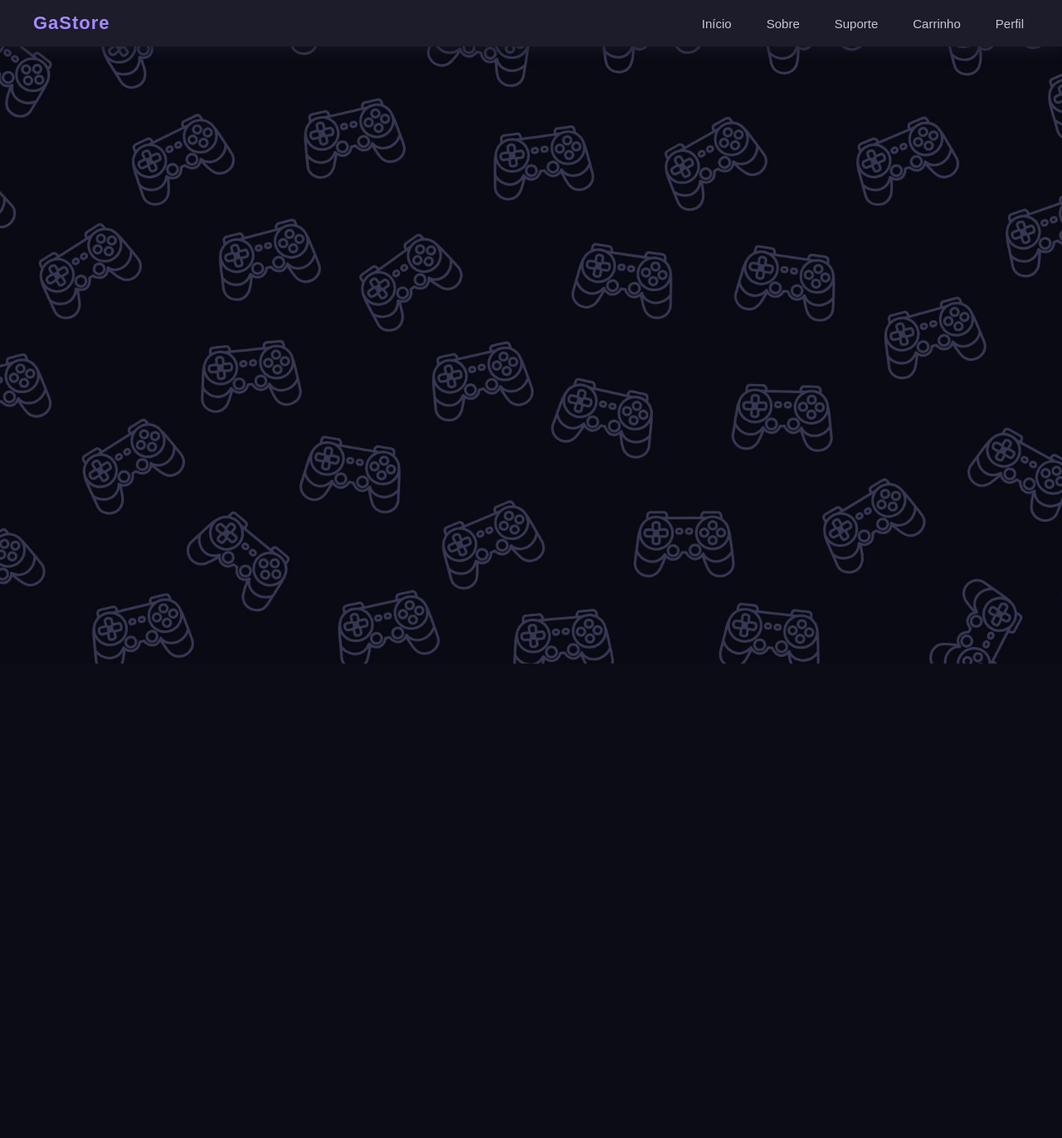
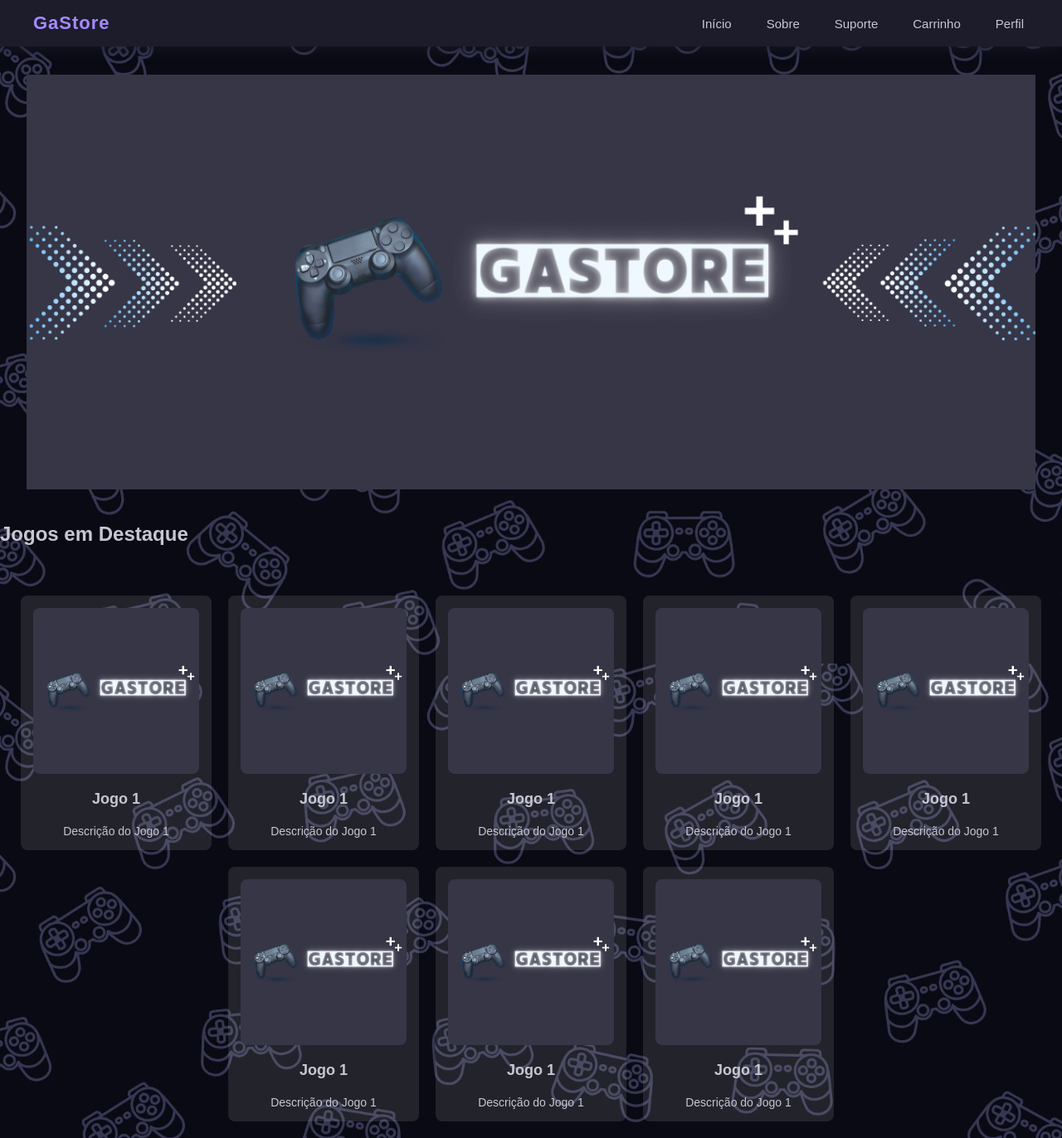
Before and after one commit to ArthurDP-03/GaStore, a PHP site: page /templates/inicio.html in a window 1280 px wide. Shown: the whole page at 83% size. Before the commit the page ends 800 px from the top, so only its background shows below. Run offline with PHP 8.4, Linux system fonts and the light colour scheme.

Commit message:
Página inicio arquiterura de desing

```diff
--- a/noStatic/menu.js
+++ b/noStatic/menu.js
@@ -27,8 +27,10 @@ document.addEventListener('DOMContentLoaded', function () { // Espera o carregam
     padding: 15px 40px;
     box-shadow: 0 0 20px #1c1c2b;
     backdrop-filter: blur(8px);
-    position: sticky;
+    position: fixed;
     top: 0;
+    left: 0;
+    right: 0;
     z-index: 1000;
     }
 
--- a/static/inicio.css
+++ b/static/inicio.css
@@ -4,4 +4,62 @@ background: url('../static/imagens/background-login.jpg') no-repeat center cente
 background-size: cover;
 font-family: 'Arial', sans-serif;
 color: #c7c7d2;
+display: flex;
+flex-direction: column;
+gap: 20px;
+margin-top: 70px;
 }
+
+/* ====== BANNER ====== */
+.banner {
+  display: flex;
+  justify-content: center;
+  align-items: center;
+  height: 500px;
+  width: 100%;
+}
+.banner img {
+    align-items: center;
+    justify-content: center;
+    width: 95%;
+    height: 100%;
+    object-fit: cover; /* Importante para não distorcer a imagem. 'cover' corta a imagem para caber, 'contain' mostra tudo (pode deixar espaços) e 'fill' estica. */
+}
+
+/* ====== JOGOS ====== */
+.jogos {
+  display: flex;
+  flex-direction: row;
+  justify-content: center;
+  align-items: center;
+  flex-wrap: wrap;
+  gap: 20px;
+  padding: 20px;
+}
+
+.jogo {
+  display: flex;
+  flex-direction: column;
+  align-items: center;
+  gap: 20px;
+  background: rgba(255, 255, 255, 0.1);
+  padding: 15px;
+  border-radius: 8px;
+}
+
+.jogo img {
+  width: 200px;
+  height: 200px;
+  object-fit: cover;
+  border-radius: 8px;
+}
+
+.jogo h3 {
+  margin: 0;
+  font-size: 18px;
+}
+
+.jogo p {
+  margin: 0;
+  font-size: 14px;
+}
--- a/templates/inicio.html
+++ b/templates/inicio.html
@@ -2,11 +2,62 @@
   <head>
     <title>GaStore - Início</title>
     <meta charset="UTF-8" />
-    <meta name="viewport" content="width=device-width, initial-scale=1.0" />
     <link rel="stylesheet" href="../static/inicio.css" />
   </head>
   <body>
 
     <script src="../noStatic/menu.js"></script>
+
+
+    <div class="banner">
+      <img src="../static/imagens/GASTORE.png" alt="Logo GaStore" width="120">
+    </div>
+
+    <h2>Jogos em Destaque</h2>
+    <div class="jogos">
+      <div class="jogo">
+        <img src="../static/imagens/GASTORE.png" alt="Jogo 1" />
+        <h3>Jogo 1</h3>
+        <p>Descrição do Jogo 1</p>
+      </div>
+      <div class="jogo">
+        <img src="../static/imagens/GASTORE.png" alt="Jogo 1" />
+        <h3>Jogo 1</h3>
+        <p>Descrição do Jogo 1</p>
+      </div>
+      <div class="jogo">
+        <img src="../static/imagens/GASTORE.png" alt="Jogo 1" />
+        <h3>Jogo 1</h3>
+        <p>Descrição do Jogo 1</p>
+      </div>
+      <div class="jogo">
+        <img src="../static/imagens/GASTORE.png" alt="Jogo 1" />
+        <h3>Jogo 1</h3>
+        <p>Descrição do Jogo 1</p>
+      </div>
+      <div class="jogo">
+        <img src="../static/imagens/GASTORE.png" alt="Jogo 1" />
+        <h3>Jogo 1</h3>
+        <p>Descrição do Jogo 1</p>
+      </div>
+      <div class="jogo">
+        <img src="../static/imagens/GASTORE.png" alt="Jogo 1" />
+        <h3>Jogo 1</h3>
+        <p>Descrição do Jogo 1</p>
+      </div>
+      <div class="jogo">
+        <img src="../static/imagens/GASTORE.png" alt="Jogo 1" />
+        <h3>Jogo 1</h3>
+        <p>Descrição do Jogo 1</p>
+      </div>
+      <div class="jogo">
+        <img src="../static/imagens/GASTORE.png" alt="Jogo 1" />
+        <h3>Jogo 1</h3>
+        <p>Descrição do Jogo 1</p>
+      </div>
+
+    </div>
+
+
   </body>
 </html>
```
Also changed, not shown: static/imagens/GASTORE.png (added).
